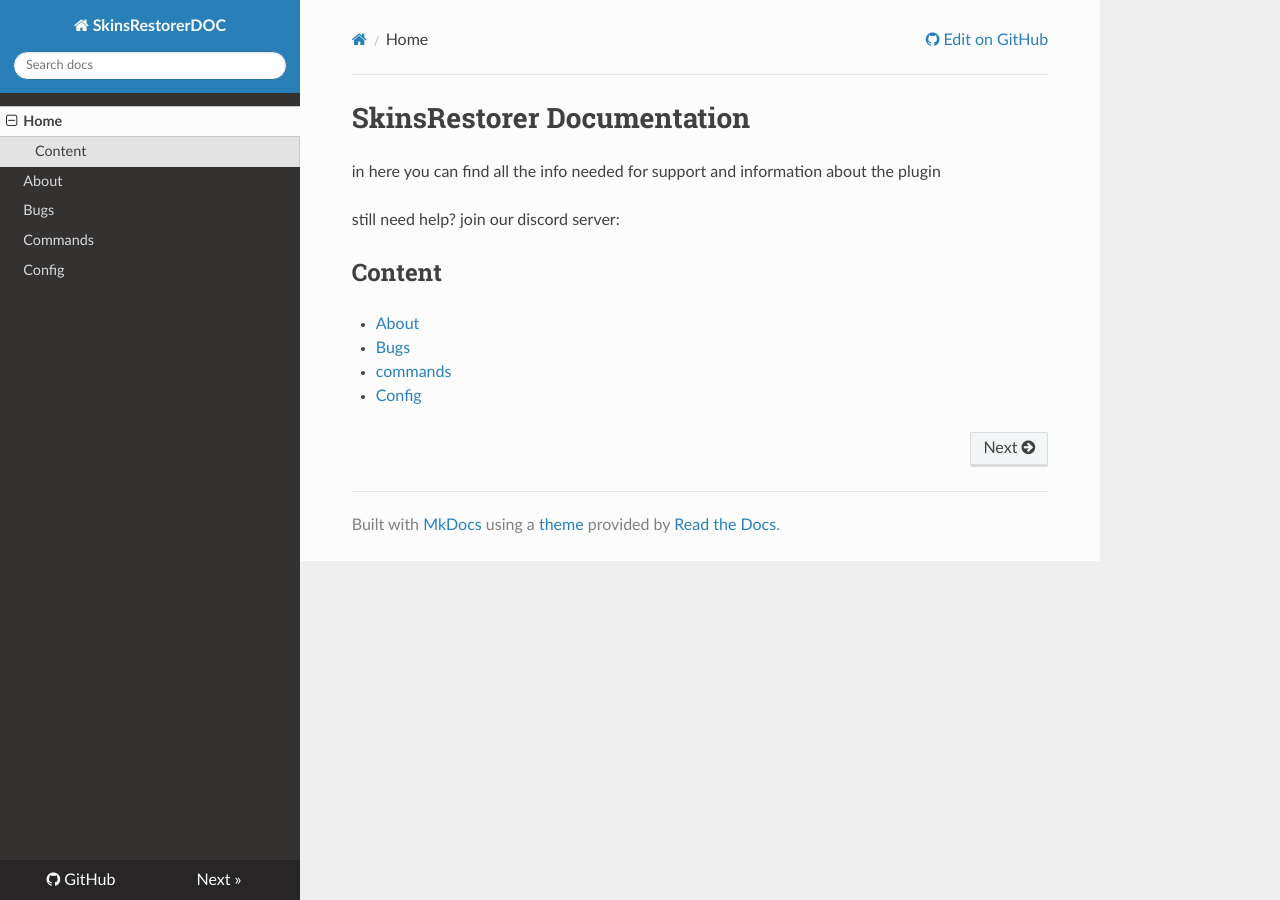
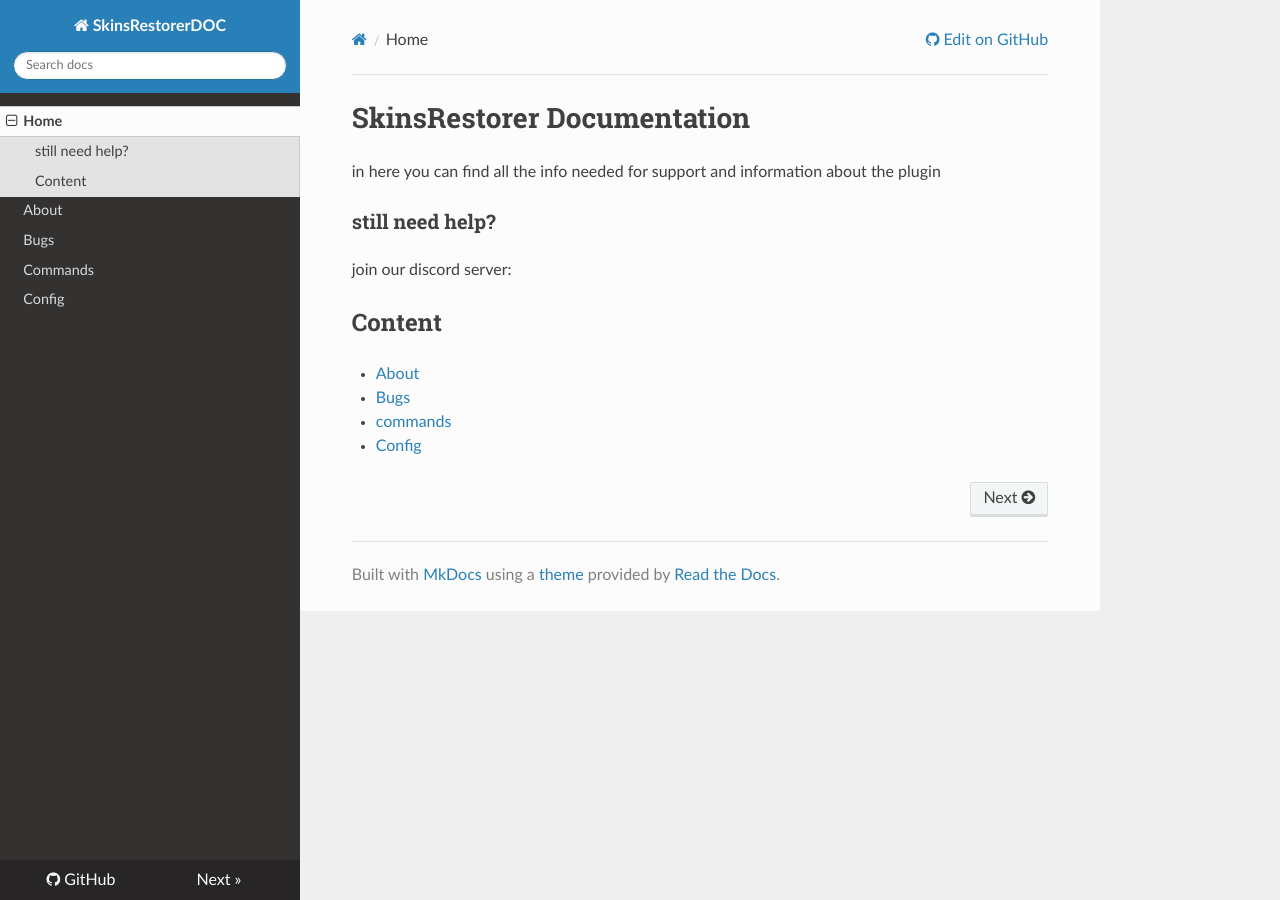
Before and after one commit to xknat/SkinsRestorerDOC, an MkDocs documentation site: the page built from docs/index.md, in a window 1280 px wide. Built offline with MkDocs 1.6.1, drawn with Linux system fonts in a browser that asks for light colours; nearby versions of some CDN libraries; old or Windows-style settings are respelled for this version of MkDocs.

Commit message:
second try:

```diff
--- a/docs/index.md
+++ b/docs/index.md
@@ -1,9 +1,8 @@
 #SkinsRestorer Documentation
 in here you can find all the info needed for support and information about the plugin
 
-still need help? join our discord server:
-
-
+###still need help?
+join our discord server:
 
 ##Content
 - [About](about.md)
```
